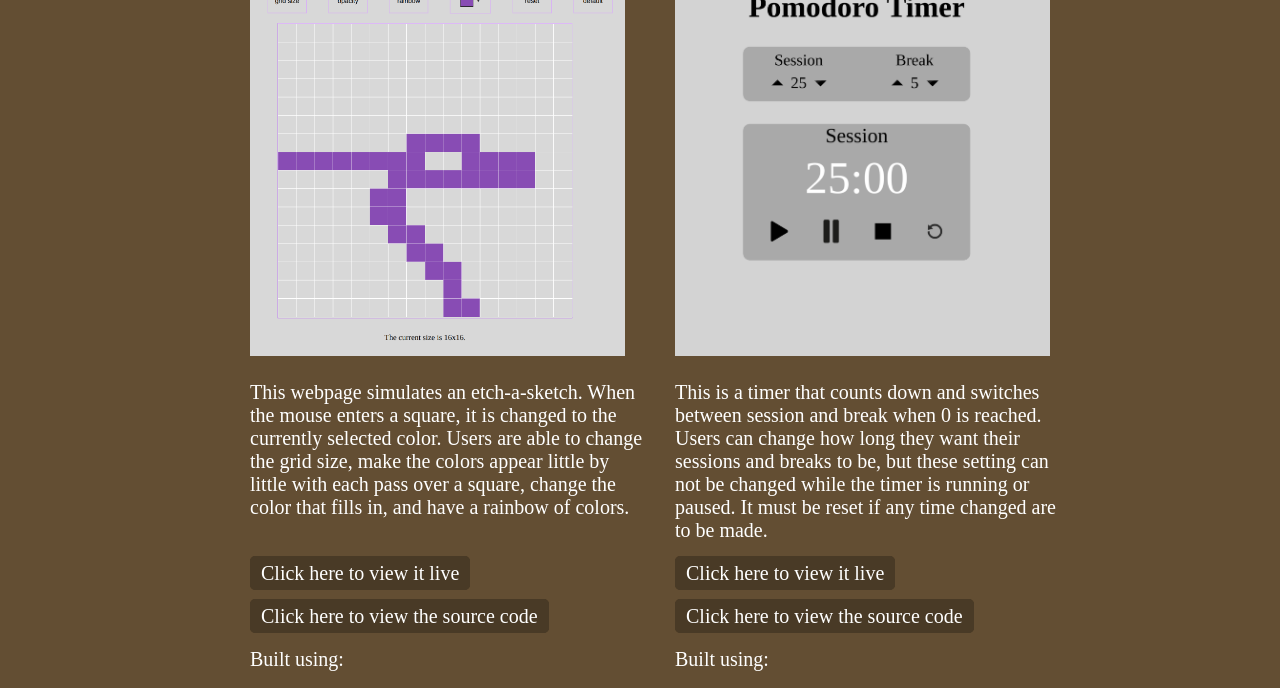
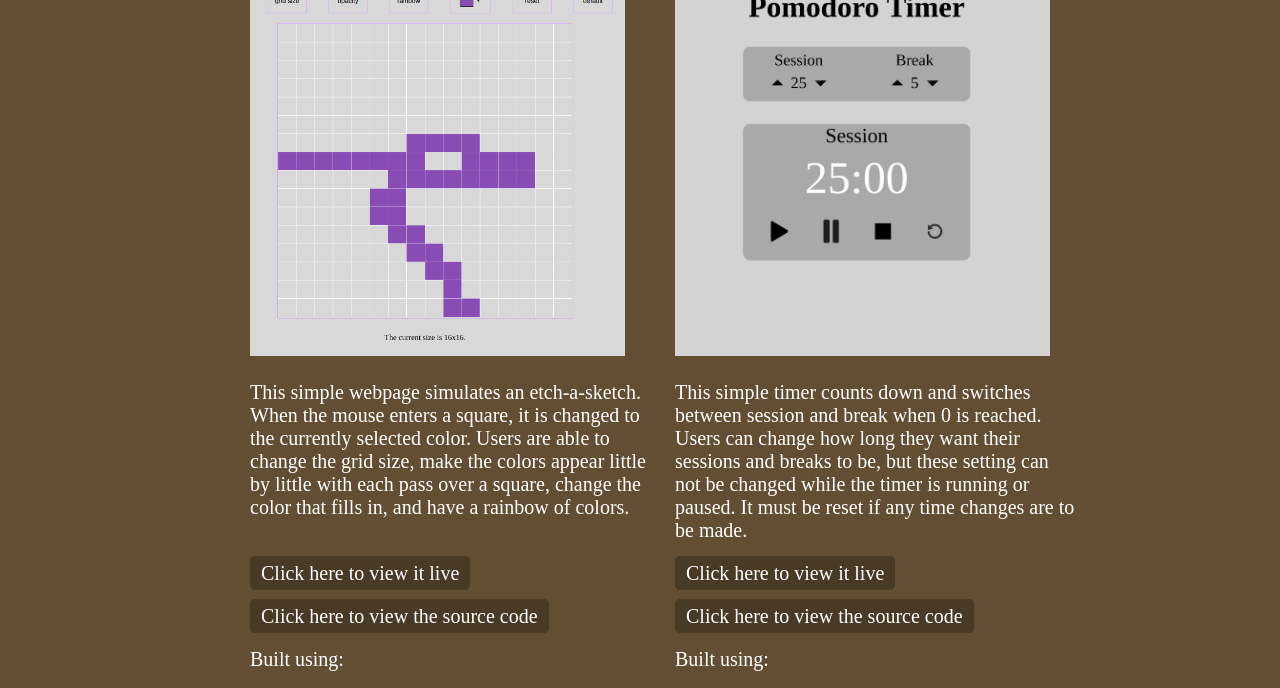
Before and after one commit to travisvesbach/portfolio-old, a plain HTML site: page portfolio.html in a window 1280 px wide. Shown: the part 335-1023 px from the top of the page. Drawn offline with nearby package versions, Linux system fonts and the light colour scheme.

Commit message:
fixed some typos

```diff
--- a/portfolio.html
+++ b/portfolio.html
@@ -30,7 +30,7 @@
 				<h2>Etch-a-sketch</h2>
 				<img src="images/etch-a-sketch.png">
 				<p>
-					This webpage simulates an etch-a-sketch.  When the mouse enters a square, it is changed to the currently selected color.  Users are able to change the grid size, make the colors appear little by little with each pass over a square, change the color that fills in, and have a rainbow of colors.
+					This simple webpage simulates an etch-a-sketch.  When the mouse enters a square, it is changed to the currently selected color.  Users are able to change the grid size, make the colors appear little by little with each pass over a square, change the color that fills in, and have a rainbow of colors.
 				</p>
 				<p><br><a href="etch-a-sketch/index.html">Click here to view it live</a></p>
 				<p><a href="https://github.com/travisvesbach/etch-a-sketch">Click here to view the source code</a></p>
@@ -47,7 +47,7 @@
 				<h2>Pomodoro Timer</h2>
 				<img src="images/pomodoro-timer.png">
 				<p>
-					This is a timer that counts down and switches between session and break when 0 is reached.  Users can change how long they want their sessions and breaks to be, but these setting can not be changed while the timer is running or paused.  It must be reset if any time changed are to be made.
+					This simple timer counts down and switches between session and break when 0 is reached.  Users can change how long they want their sessions and breaks to be, but these setting can not be changed while the timer is running or paused.  It must be reset if any time changes are to be made.
 				</p>
 				<p><a href="pomodoro_timer/index.html">Click here to view it live</a></p>
 				<p><a href="https://github.com/travisvesbach/pomodoro_timer">Click here to view the source code</a></p>
```
